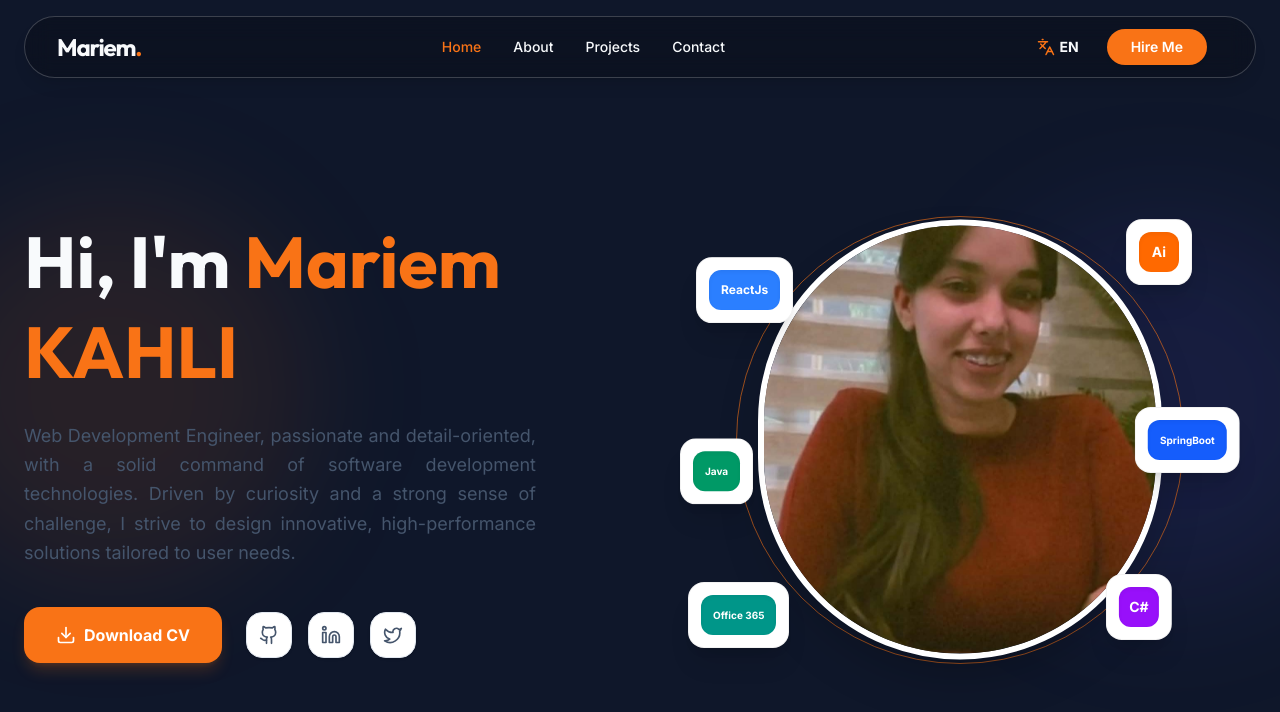
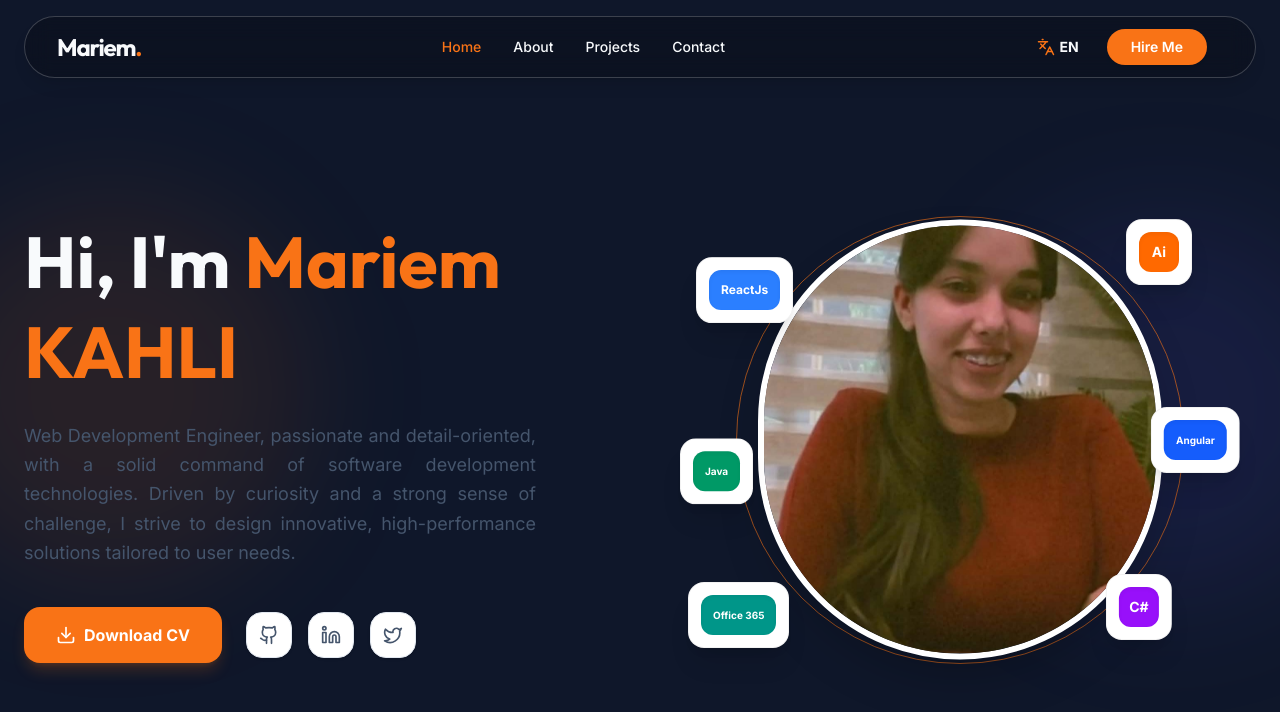
Before and after one commit to mariemkahli1/My_Portfolio_website, a React (Vite) app: page / in a window 1280 px wide. Shown: the top 712 px of the page. Built offline with nearby package versions, Linux system fonts and the light colour scheme.

Commit message:
Change label from 'SpringBoot' to 'Angular'

```diff
--- a/src/components/Home.tsx
+++ b/src/components/Home.tsx
@@ -136,7 +136,7 @@ const Hero: React.FC = () => {
               transition={{ duration: 5.2, repeat: Infinity, ease: "easeInOut" }}
               className="absolute top-1/2 -right-14 -translate-y-1/2 p-3 bg-white dark:bg-slate-800 rounded-2xl shadow-xl border border-black/5 dark:border-white/10 z-20 transition-colors duration-300"
             >
-              <div className="px-3 h-10 bg-blue-600 rounded-xl flex items-center justify-center text-white text-[10px] font-bold shadow-inner whitespace-nowrap">SpringBoot</div>
+              <div className="px-3 h-10 bg-blue-600 rounded-xl flex items-center justify-center text-white text-[10px] font-bold shadow-inner whitespace-nowrap">Angular</div>
             </motion.div>
           </div>
         </motion.div>
```
